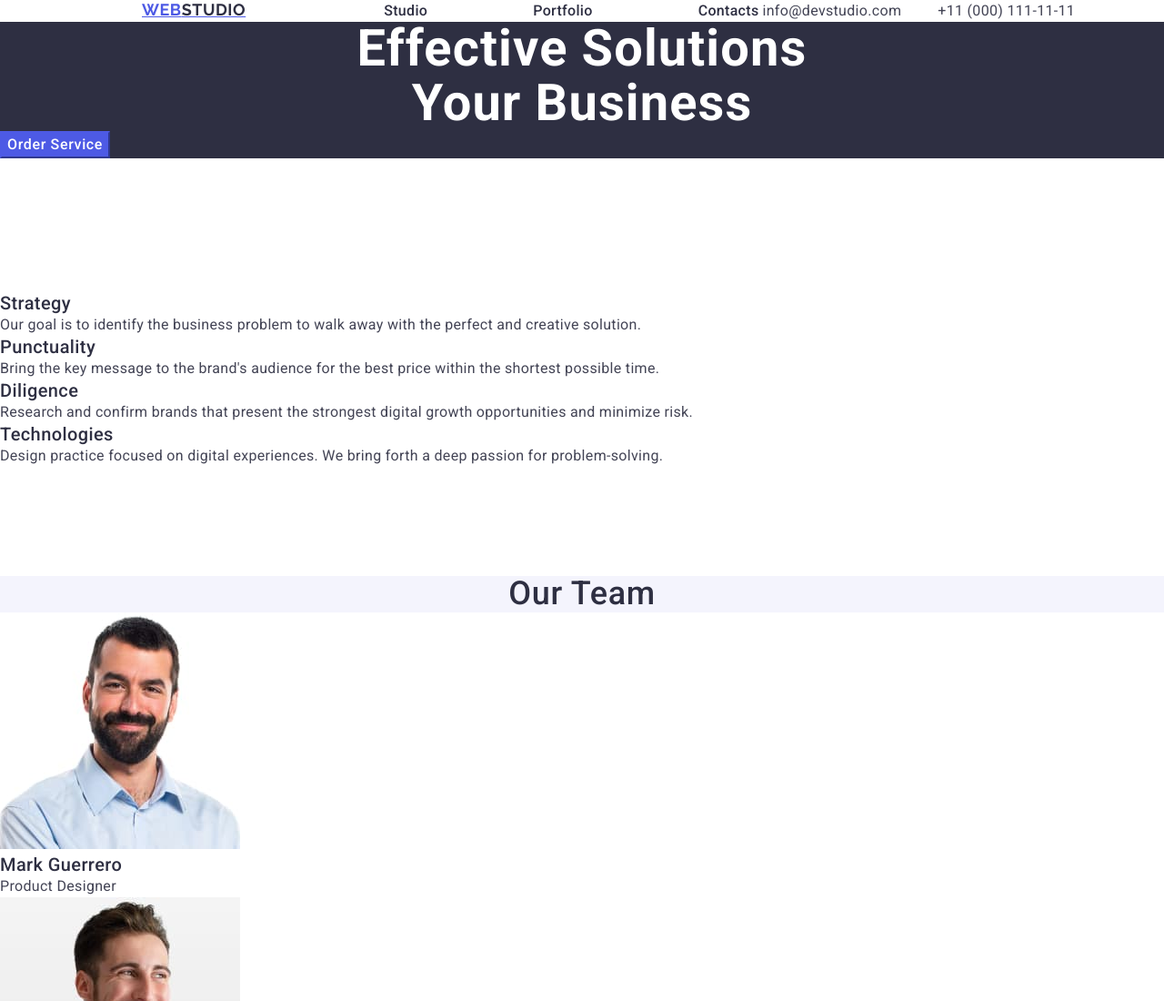
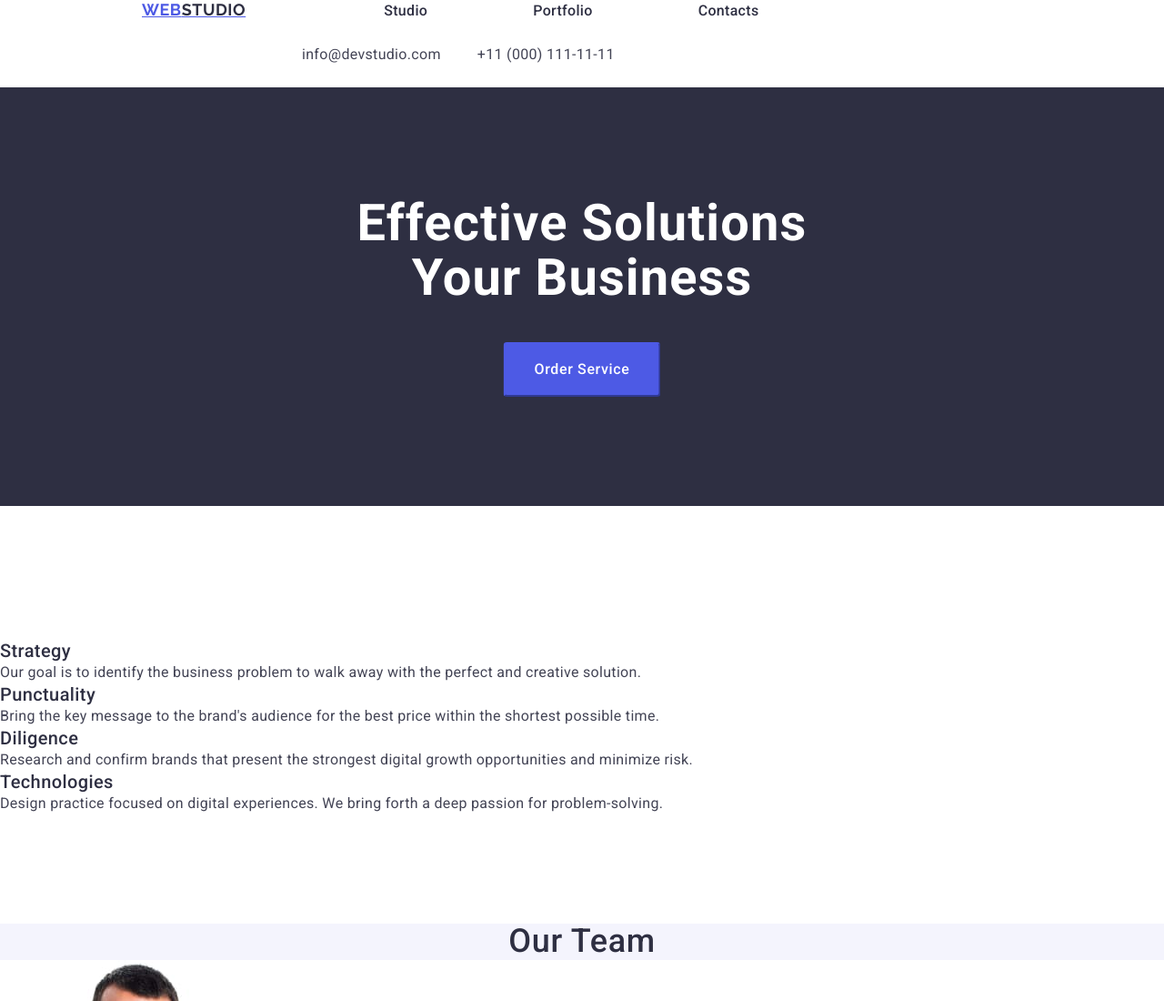
Before and after one commit to Taty-git/goit-markup-hw-03, a plain HTML site: page index.html in a window 1280 px wide. Shown: the top 1100 px of the page at 91% size. Drawn offline with nearby package versions, Linux system fonts and the light colour scheme.

Commit message:
add css for links in header and 1 section

```diff
--- a/css/styles.css
+++ b/css/styles.css
@@ -92,7 +92,9 @@ nav {
     list-style-type: none;
     display: inline-flex;
     gap: 40px;
-
+    margin-left: 332px;
+    padding-top: 24px;
+    padding-bottom: 24px;
 }
 .address-link {
     text-decoration: none;
@@ -111,6 +113,8 @@ nav {
 
 .main-block {
     background-color: #2E2F42;
+    padding-top: 120px;
+    padding-bottom: 120px;
 }
 .head-title {
     color: #FFFFFF;
@@ -130,6 +134,12 @@ nav {
     font-weight: 500;
     line-height: 1.5;
     letter-spacing: 0.04em;
+    border-radius: 4px;
+    padding: 16px 32px;
+    margin-top: 40px;
+    position: relative;
+    left: 50%;
+    transform: translate(-50%, 0);
 }
 .main-button:hover, .main-button:focus {
     background-color: #404BBF;
```
